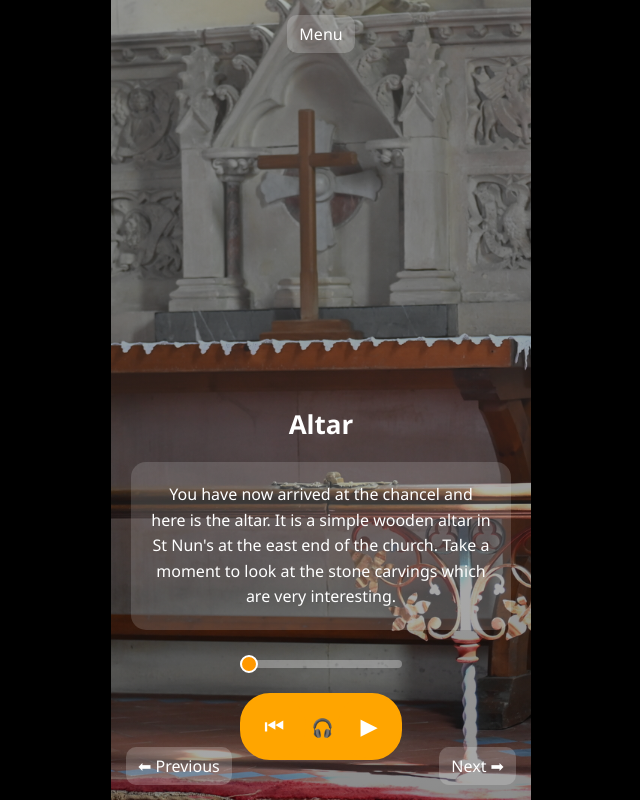
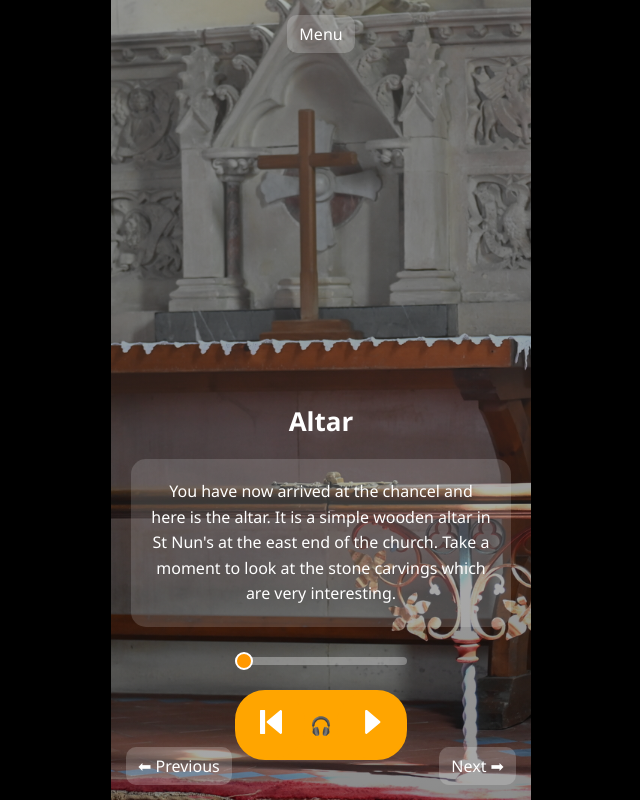
Before and after one commit to rdjenkins/audio-tour, a plain HTML site: page place2.html in a window 1280 px wide. Shown: the whole page, without its empty margins (319-959 px from the left). Drawn offline with Linux system fonts and the light colour scheme.

Commit message:
Replace audio control buttons with SVG icons for improved visuals

```diff
--- a/place2.html
+++ b/place2.html
@@ -34,11 +34,11 @@
             <input type="range" id="progressBar" value="0" max="100" step="0.1">
             <div class="audio-controls-group">
                 <button class="restart" id="restartBtn" onclick="restartAudio()" title="Restart">
-                    ⏮
+                    <img src="./restart.svg" height="24" width="24">
                 </button>
                 <span id="headphones">🎧</span>
                 <button class="listen" id="listenBtn" onclick="toggleAudio()" title="Play/Pause">
-                    ▶
+                    <img src="./play.svg" height="24" width="24">
                 </button>
             </div>
         </div>
```
Also changed, not shown: place1.html (+1 -1 lines).
